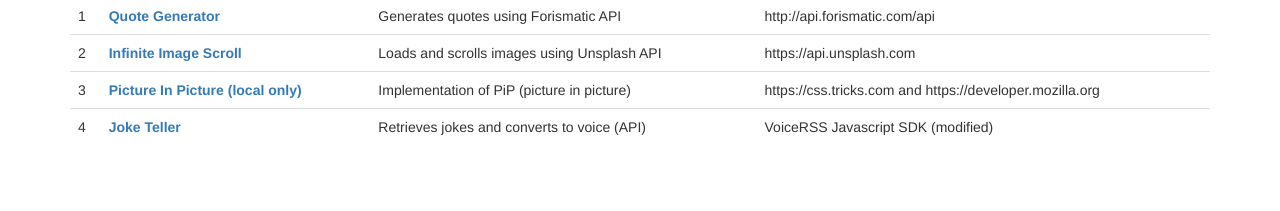
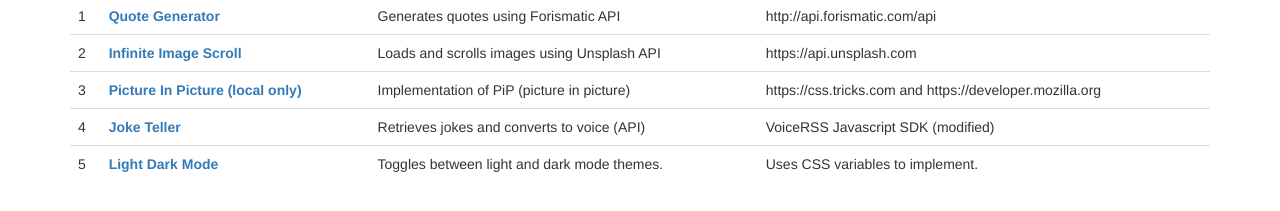
Before and after one commit to jstiles/portfolio, a plain HTML site: page index.html in a window 1280 px wide. Shown: the part 103-314 px from the top of the page. Drawn offline with nearby package versions, Linux system fonts and the light colour scheme.

Commit message:
add light dark mode project

```diff
--- a/index.html
+++ b/index.html
@@ -46,6 +46,12 @@
         <td>Retrieves jokes and converts to voice (API)</td>
         <td>VoiceRSS Javascript SDK (modified)</td>
       </tr>
+      <tr>
+        <td>5</td>
+        <td><a href="./light-dark-mode/light-dark-mode.html"><b>Light Dark Mode</b></a></td>
+        <td>Toggles between light and dark mode themes.</td>
+        <td>Uses CSS variables to implement.</td>
+      </tr>
     </tbody>
   </table>
   </div>
```
